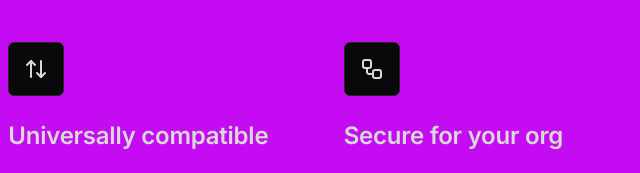
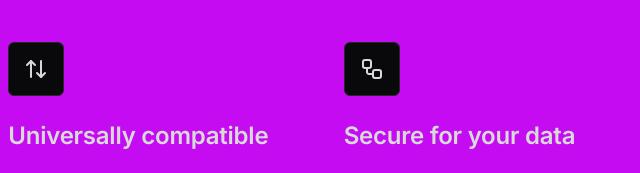
Before and after one commit to jenerali28/cogni, a website built with Parcel: page index.html in a window 1280 px wide. Shown: the part 1584-1757 px from the top of the page, 488-1128 px from the left. Built offline with nearby package versions, Linux system fonts and the light colour scheme.

Commit message:
Pushed from Locofy Builder

```diff
--- a/index.html
+++ b/index.html
@@ -122,7 +122,7 @@
                       src="./public/frame-2.svg"
                     />
                   </div>
-                  <h2 class="secure-for-your">Secure for your org</h2>
+                  <h2 class="secure-for-your">Secure for your data</h2>
                   <p class="we-prioritizes-student">
                     We prioritizes student data security with industry-leading
                     safeguards.
```
Also changed, not shown: package.json (line endings or trailing spaces), 1 other file.
